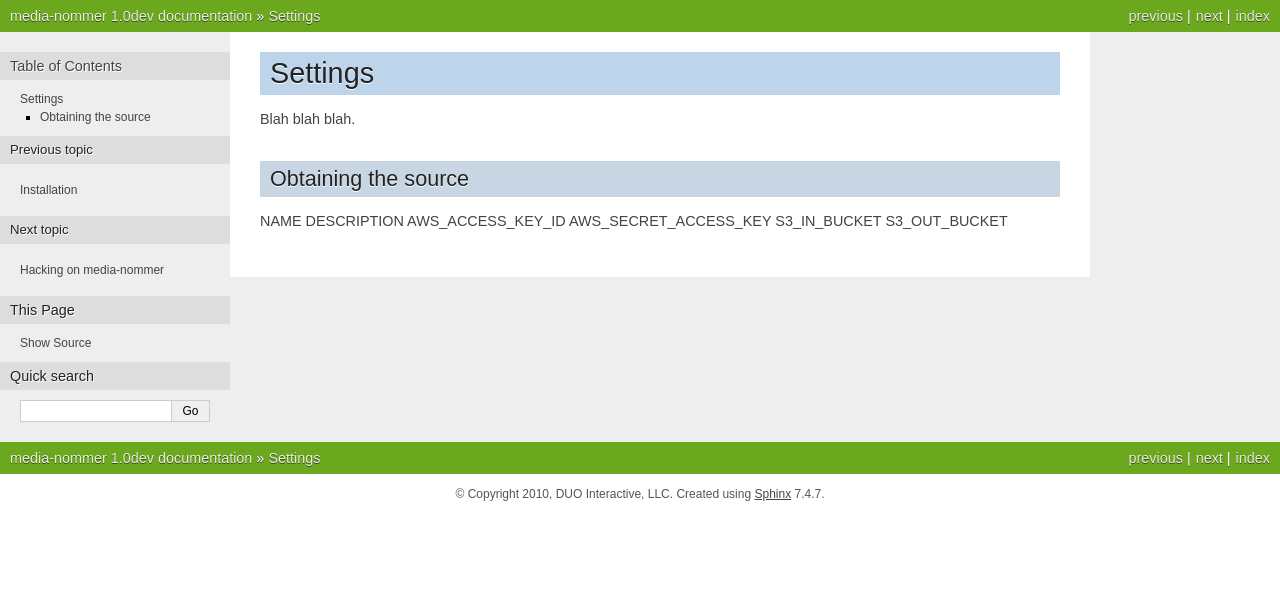
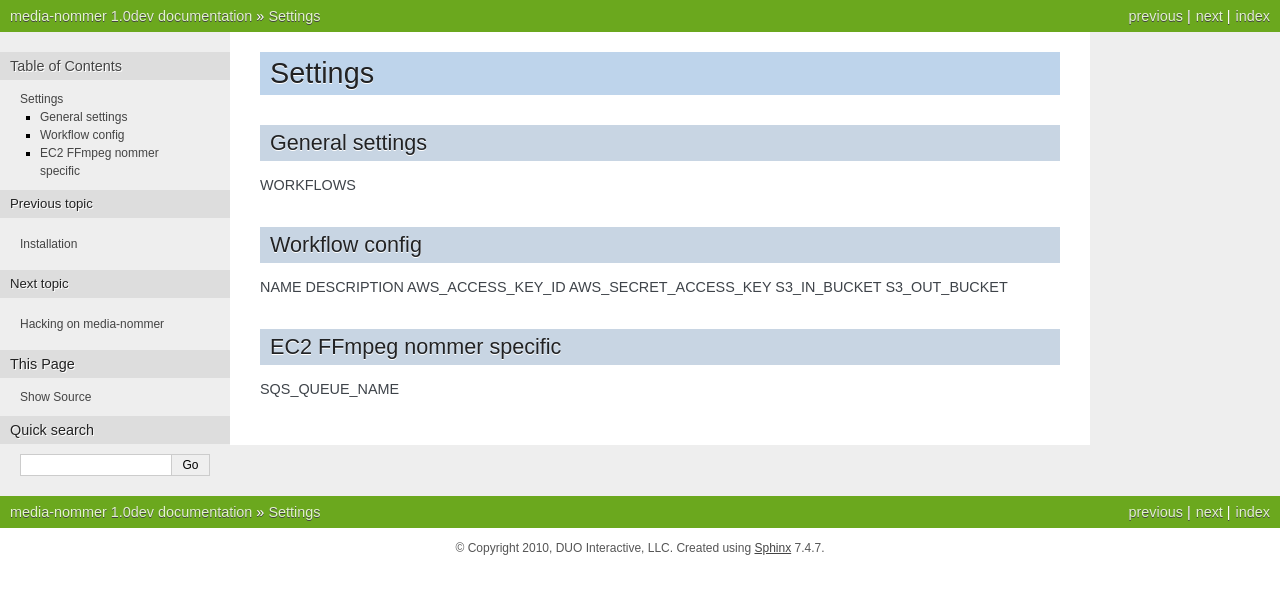
Before and after one commit to duointeractive/media-nommer, a Sphinx documentation site: the page built from doc_src/source/settings.rst, in a window 1280 px wide. Shown: the top 594 px of the page. Built offline with Sphinx 7.4.7, drawn with Linux system fonts in a browser that asks for light colours.

Commit message:
Updating settings dcs.

```diff
--- a/doc_src/source/settings.rst
+++ b/doc_src/source/settings.rst
@@ -5,10 +5,13 @@
 Settings
 ========
 
-Blah blah blah.
+General settings
+----------------
 
-Obtaining the source
---------------------
+WORKFLOWS
+
+Workflow config
+---------------
 
 NAME
 DESCRIPTION
@@ -16,3 +19,8 @@ AWS_ACCESS_KEY_ID
 AWS_SECRET_ACCESS_KEY
 S3_IN_BUCKET
 S3_OUT_BUCKET
+
+EC2 FFmpeg nommer specific
+--------------------------
+
+SQS_QUEUE_NAME
```
